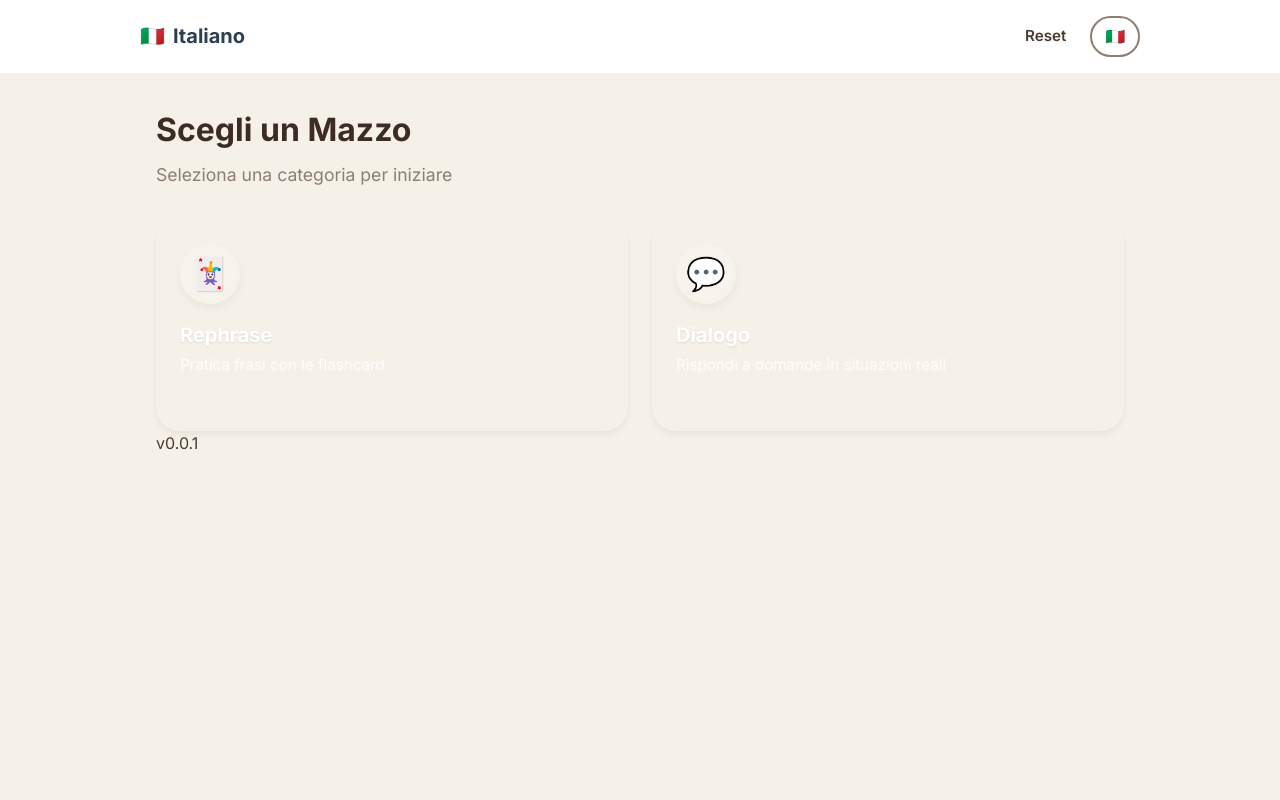
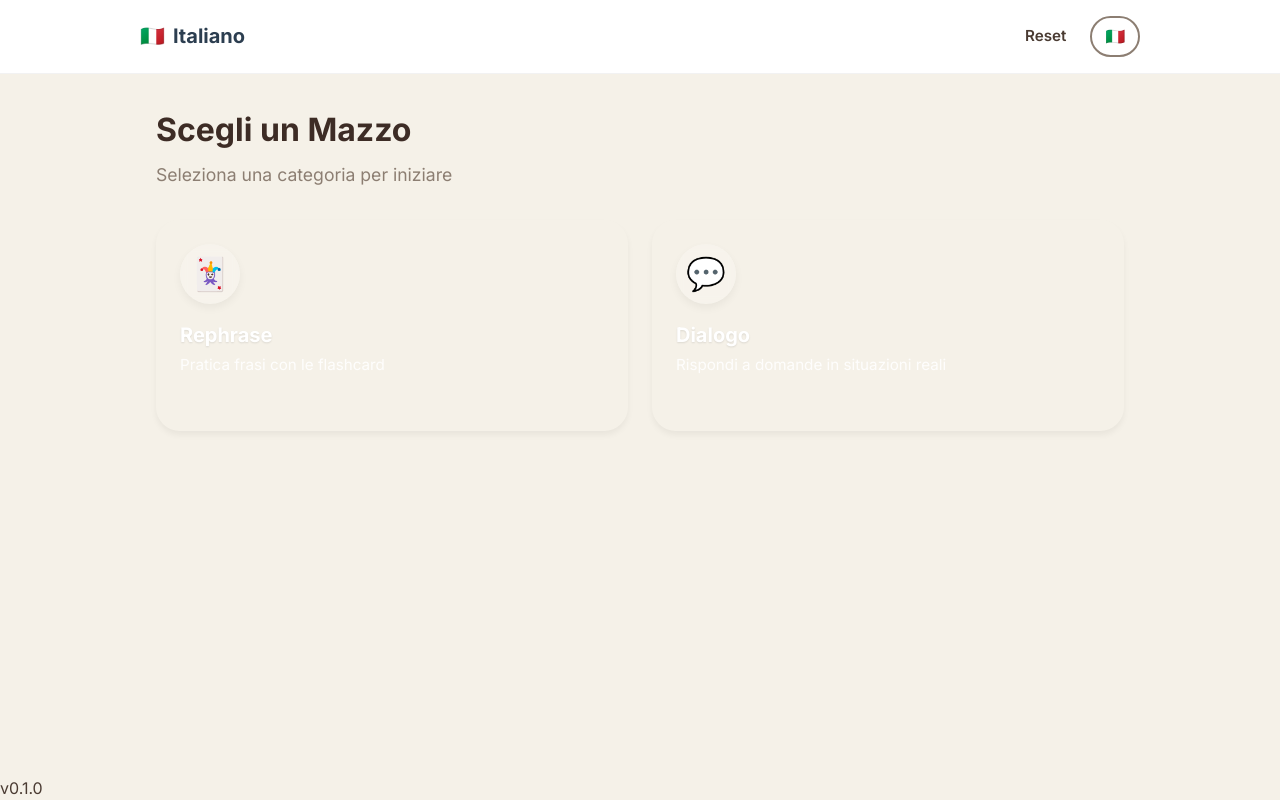
Before and after one commit to JB-Tellez/purolingua, a Next.js app: page /it in a window 1280 px wide. Built offline with nearby package versions, Linux system fonts and the light colour scheme.

Commit message:
feat: show version footer on all pages, sourced from package.json
Move the footer out of LangPage into the root layout so the version
renders site-wide (picker, qa, rephrase), and read it from package.json
instead of the hardcoded v0.0.1.

```diff
--- a/src/app/[lang]/page.tsx
+++ b/src/app/[lang]/page.tsx
@@ -20,7 +20,6 @@ export default function LangPage() {
         <p className="subtitle">{t('subtitle')}</p>
       </div>
       <ActivityPicker lang={lang} />
-      <footer>v0.0.1</footer>
     </main>
   );
 }
--- a/src/app/layout.tsx
+++ b/src/app/layout.tsx
@@ -1,5 +1,6 @@
 import type { Metadata } from 'next';
 import './globals.css';
+import pkg from '../../package.json';
 
 export const metadata: Metadata = {
   title: 'PuroLingua',
@@ -21,7 +22,10 @@ export default function RootLayout({
           rel="stylesheet"
         />
       </head>
-      <body>{children}</body>
+      <body>
+        {children}
+        <footer>{`v${pkg.version}`}</footer>
+      </body>
     </html>
   );
 }
```
